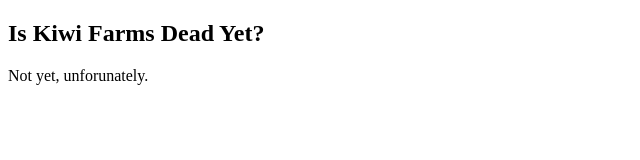
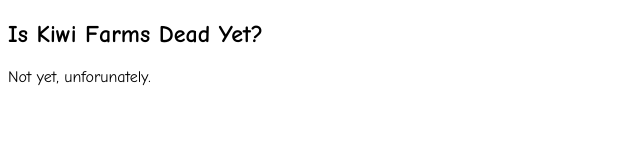
Before and after one commit to fuck-kiwifarms/iskiwifarmsdeadyet, a plain HTML site: page index.html in a window 1280 px wide. Shown: the full height of the page, 0-640 px from the left. Drawn offline with Linux system fonts and the light colour scheme.

Commit message:
Update index.html

```diff
--- a/index.html
+++ b/index.html
@@ -3,6 +3,13 @@
   <head>
     <title>iskiwifarmsdeadyet.com</title>
     <meta charset="UTF-8">
+    <style>
+      body {
+        background: white;
+        color: black;
+        font-family: "Comic Sans MS", "Comic Sans";
+      }
+    </style>
   </head>
   <body>
     <h2>Is Kiwi Farms Dead Yet?</h2>
```
